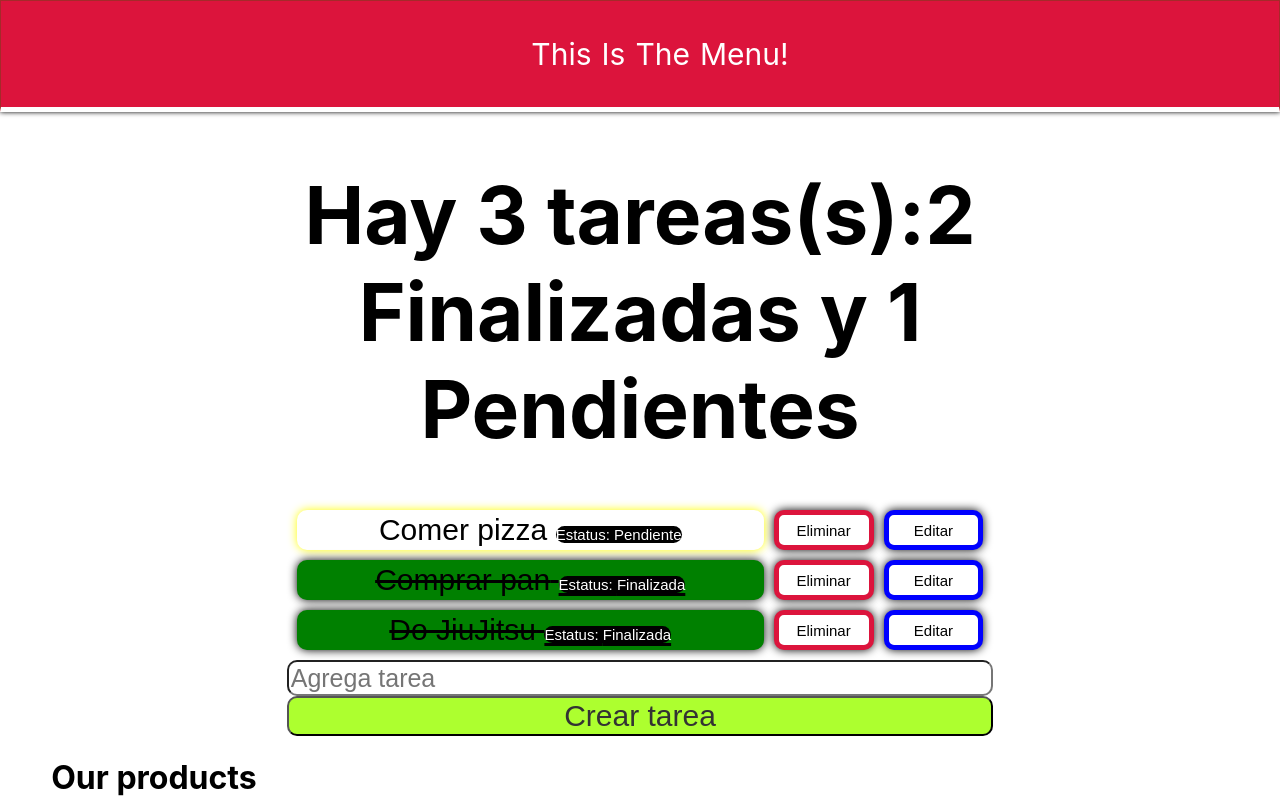
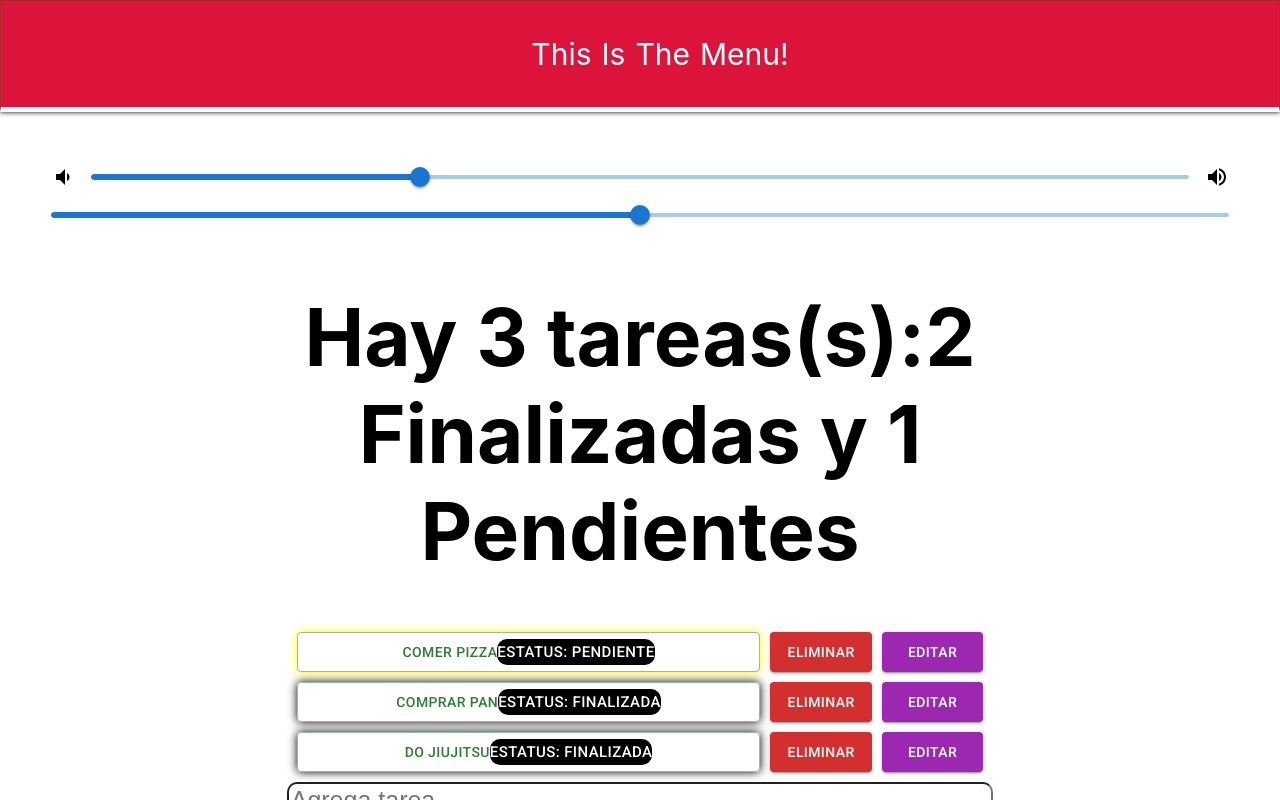
Before and after one commit to VictorAnizar/aprendiendo-react, a React (Create React App) app: page / in a window 1280 px wide. Shown: the top 800 px of the page. Built offline with nearby package versions, Linux system fonts and the light colour scheme.

Commit message:
convirtiendo componente Form a componente funcional

```diff
--- a/package.json
+++ b/package.json
@@ -17,7 +17,6 @@
     "build": "react-scripts build",
     "test": "react-scripts test",
     "eject": "react-scripts eject",
-
     "predeploy": "npm run build",
     "deploy": "gh-pages -d build"
   },
@@ -40,6 +39,10 @@
     ]
   },
   "devDependencies": {
+    "@emotion/react": "^11.4.1",
+    "@emotion/styled": "^11.3.0",
+    "@mui/icons-material": "^5.0.4",
+    "@mui/material": "^5.0.4",
     "gh-pages": "^3.2.3"
   },
   "homepage": "https://victoranizar.github.io/aprendiendo-react/"
--- a/public/index.html
+++ b/public/index.html
@@ -1,14 +1,12 @@
 <!DOCTYPE html>
 <html lang="en">
+
 <head>
   <meta charset="utf-8" />
   <link rel="icon" href="%PUBLIC_URL%/favicon.ico" />
   <meta name="viewport" content="width=device-width, initial-scale=1" />
   <meta name="theme-color" content="#000000" />
-    <meta
-      name="description"
-      content="Web site created using create-react-app"
-    />
+  <meta name="description" content="Web site created using create-react-app" />
   <link rel="apple-touch-icon" href="%PUBLIC_URL%/logo192.png" />
   <!--
       manifest.json provides metadata used when your web app is installed on a
@@ -25,7 +23,10 @@
       Learn how to configure a non-root public URL by running `npm run build`.
     -->
   <title>React App</title>
+  <link rel="stylesheet" href="https://fonts.googleapis.com/css?family=Roboto:300,400,500,700&display=swap" />
+  <link rel="stylesheet" href="https://fonts.googleapis.com/icon?family=Material+Icons" />
 </head>
+
 <body>
   <noscript>You need to enable JavaScript to run this app.</noscript>
   <div id="root"></div>
@@ -40,4 +41,5 @@
       To create a production bundle, use `npm run build` or `yarn build`.
     -->
 </body>
+
 </html>
--- a/src/Form.css
+++ b/src/Form.css
@@ -14,9 +14,3 @@ input{
     border-radius: 10px;
 
 }
-.button{
-    background-color: greenyellow;
-    color: #333;
-    font-size: 30px;
-    border-radius: 10px;
-}
--- a/src/Todo.css
+++ b/src/Todo.css
@@ -1,6 +1,5 @@
 
 .acciones{
-    background-color: white;
     width: 100%;
     border-radius: 10px;
     border: none;
@@ -30,14 +29,12 @@
 
 .boton-eliminar{
     flex-basis: 20%;
-    border: 5px solid crimson;
     font-size: 15px;
 }
 
 .boton-editar{
     font-size: 15px;
     flex-basis: 20%;
-    border: 5px solid blue;
 }
 
 .estatus-tarea{
--- a/src/components/ContentMain.js
+++ b/src/components/ContentMain.js
@@ -2,6 +2,7 @@ import React from 'react';
 import Img1 from '../assets/img/img1.png'
 import Form from './todotask/Form';
 import TodoList from './todotask/TodoList';
+import ContinuousSlider from './material/ContinuousSlider';
 
 //Componente de una tarjeta simple
 const Card = () => {
@@ -50,7 +51,7 @@ class ContentMain extends React.Component {
     //este metodo se ejecuta despues de render
     componentDidMount(){
 
-       setTimeout(() => {
+    //    setTimeout(() => {
         this.setState({
             tasks: [
                 {
@@ -70,7 +71,7 @@ class ContentMain extends React.Component {
                 }
             ]
         });
-       }, 2000);
+    //    }, 2000);
     }
 
     //metodo para crear tareas del componente
@@ -127,7 +128,7 @@ class ContentMain extends React.Component {
         return (
             //container principal
             <div className="content">
-
+                <ContinuousSlider/>
                 <TodoList
                     className="content"
                     tasks={this.state.tasks}
--- /dev/null
+++ b/src/components/material/ContinuousSlider.js
@@ -0,0 +1,28 @@
+import * as React from 'react';
+import Box from '@mui/material/Box';
+import Stack from '@mui/material/Stack';
+import Slider from '@mui/material/Slider';
+import VolumeDown from '@mui/icons-material/VolumeDown';
+import VolumeUp from '@mui/icons-material/VolumeUp';
+
+export default function ContinuousSlider() {
+  const [value, setValue] = React.useState(30);
+
+  const handleChange = (event, newValue) => {
+    setValue(newValue);
+  };
+
+
+  return (
+    <Box style={{marginTop: 50}}>
+      <Stack spacing={2} direction="row" sx={{ mb: 1 }} alignItems="center">
+        <VolumeDown />
+        <Slider aria-label="Volume" value={value} onChange={handleChange} />
+        <VolumeUp />
+      </Stack>
+      <Slider  defaultValue={
+         50
+      } aria-label="Disabled slider" />
+    </Box>
+  );
+}
--- a/src/components/todotask/Form.js
+++ b/src/components/todotask/Form.js
@@ -1,31 +1,52 @@
 import React from "react";
 import '../../Form.css'
-class Form extends React.Component {
-    state = { textField: '' }
-    render() {
+import Button from '@mui/material/Button';
+
+
+//class Form extends React.Component{
+function Form(props) {
+    //Un hook extiende las funcionalidades de un componente. Permite hacer cosas nuevas
+    // state = { textField: '' }
+
+    //variable y funcion modificadora       //valor inicial de state
+    const [textField, setTextField] = React.useState('');
     return (
         <form>
             <input
                 type="text"
-                    value={this.state.textField}
+                value={
+                    // this.state.textField
+                    textField
+                }
                 onChange={
                     (e) => {
-                            this.setState({ textField: e.target.value });
+
+                        // this.setState({ textField: e.target.value });
+                        setTextField(e.target.value);
                     }
                 }
                 className="input"
                 placeholder="Agrega tarea" />
-                <button className="button" onClick={(e) => {
+            <Button variant="contained"
+                color="success"
+                className="button" onClick={(e) => {
 
                     e.preventDefault();
-                    if (this.state.textField) {
-                        this.props.onSubmit(this.state.textField)
-                        this.setState({ textField: "" })
+                    if (
+                        // this.state.textField
+                        textField
+                        ) {
+                        // this.props.onSubmit(this.state.textField)
+                        props.onSubmit(textField);
+
+
+                        // this.setState({ textField: "" })
+                        setTextField("");
                     }
-                }}>Crear tarea </button>
+                }}>Crear tarea </Button>
         </form>
     );
-    }
+
 
 }
 
--- a/src/components/todotask/Todo.js
+++ b/src/components/todotask/Todo.js
@@ -1,6 +1,7 @@
 import React from "react";
 import '../../Todo.css'
 import EditTodo from "./EditTodo";
+import Button from '@mui/material/Button';
 
 
 class Todo extends React.Component {
@@ -8,8 +9,8 @@ class Todo extends React.Component {
         clicked: false
     }
 
-    handleClick =(e)=> {
-        this.setState((prev)=>({
+    handleClick = (e) => {
+        this.setState((prev) => ({
             clicked: !prev.clicked
         }));
     }
@@ -17,7 +18,8 @@ class Todo extends React.Component {
     render() {
         return (
             <div className="botones-acciones-box">
-                <button
+                <Button variant="outlined"
+                    color="success"
                     onClick={(e) => {
                         e.preventDefault()
                         // this.setState((prevState)=>({donde: !prevState.done}))
@@ -28,27 +30,31 @@ class Todo extends React.Component {
                 >
                     {/* {this.state.done.toString()} */}
                     {this.props.task.nombre}  <span className="estatus-tarea">Estatus: {this.props.task.finalizada ? "Finalizada" : "Pendiente"}</span>
-                </button>
-                <button
+                </Button>
+
+                <Button variant="contained"
+                    color="error"
                     onClick={(e) => {
                         e.preventDefault();
                         this.props.eliminarTarea(this.props.task.id)
                     }}
-                    className="acciones boton-eliminar">Eliminar</button>
+                    className="acciones boton-eliminar">Eliminar</Button>
 
-                <button
+                <Button variant="contained"
+                    color="secondary"
                     onClick={(e) => {
                         e.preventDefault();
                         //Aqui se llama al componente de edicion de tarea
                         this.handleClick()
                     }}
-                    className="acciones boton-editar">Editar</button>
+                    className="acciones boton-editar">Editar</Button>
+
                 {this.state.clicked ?
-                <EditTodo
-                    task={this.props.task }
-                    handleClick={this.handleClick }
-                    editarTarea={this.props.editarTarea}
-                /> : null}
+                    <EditTodo
+                        task={this.props.task}
+                        handleClick={this.handleClick}
+                        editarTarea={this.props.editarTarea}
+                    /> : null}
 
             </div>
 
```
Also changed, not shown: 1 other file (tests, documents, lock files or other folders). Lines whose indentation alone changed are shown as unchanged.
